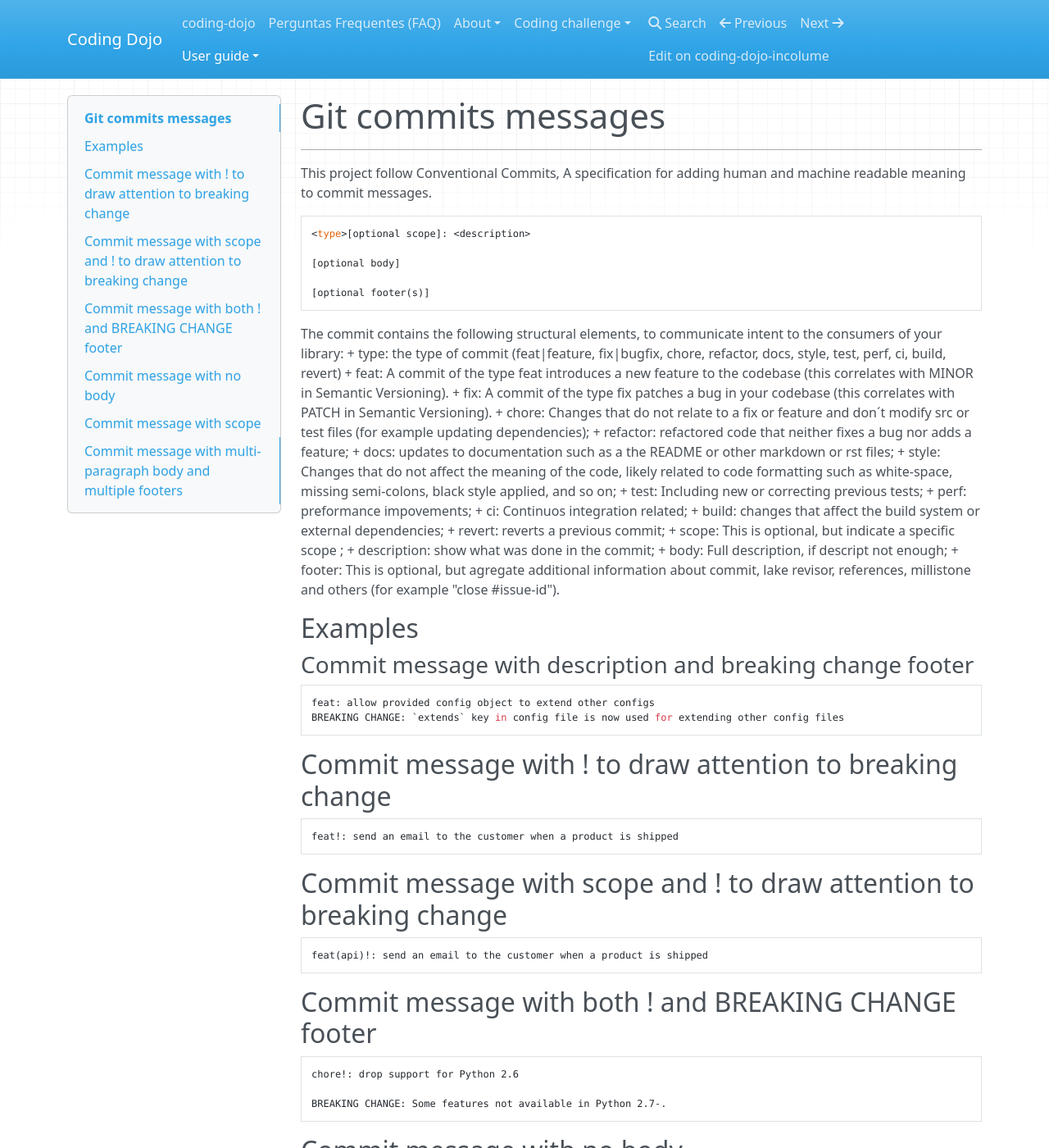
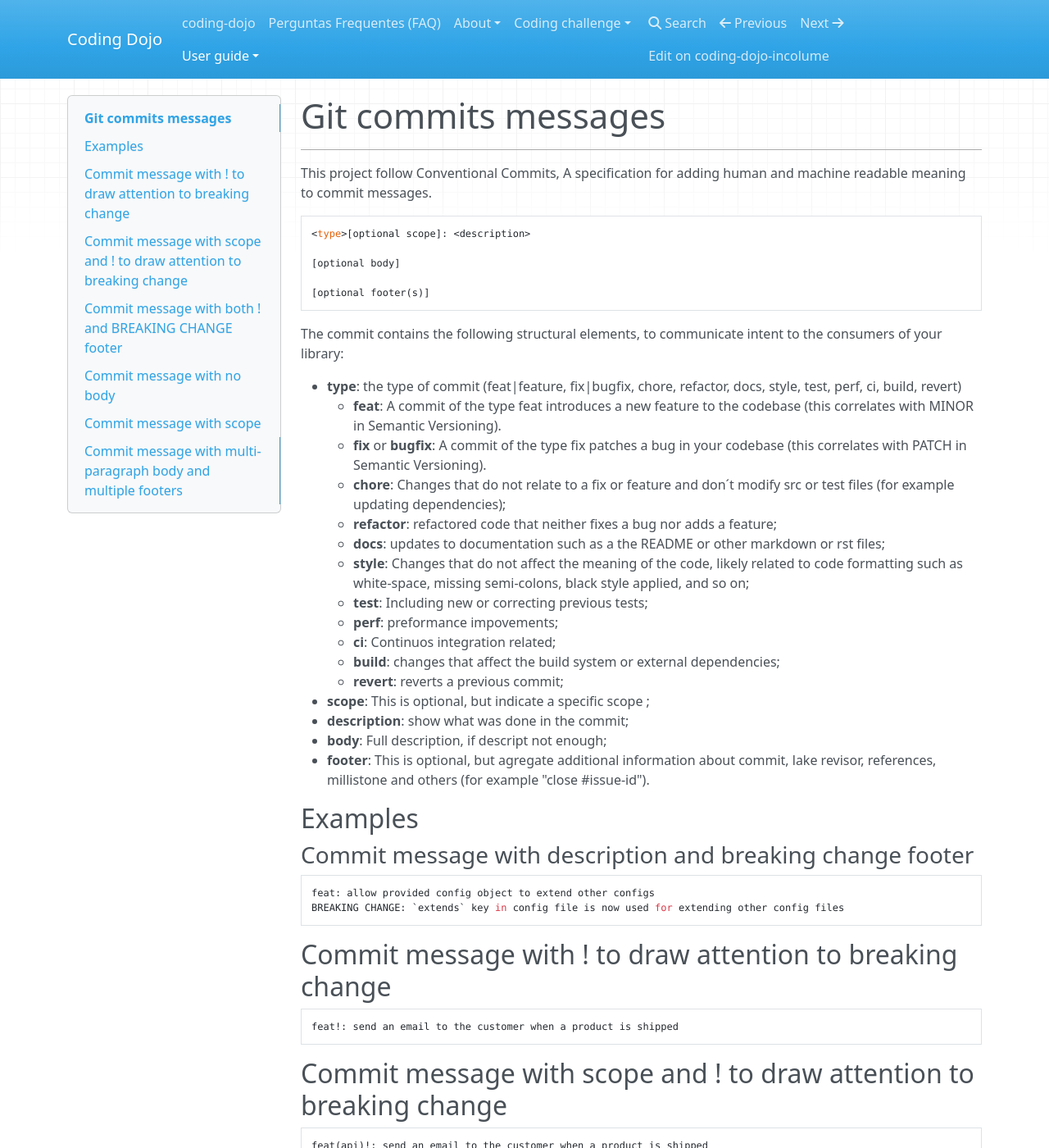
Before and after one commit to incolume-jedi/coding-dojo, an MkDocs documentation site: the page built from docs/user_guide/COVENTIONAL_COMMITS.md, in a window 1280 px wide and 1400 px high. Shown: the whole window at 82% size. Built offline with MkDocs 1.6.1, drawn with Linux system fonts in a browser that asks for light colours; nearby versions of some CDN libraries.

Commit message:
docs: #109 destaque para tipos em mensagens de git commit

````diff
--- a/docs/user_guide/COVENTIONAL_COMMITS.md
+++ b/docs/user_guide/COVENTIONAL_COMMITS.md
@@ -14,22 +14,23 @@ machine readable meaning to commit messages.
 ```
 
 The commit contains the following structural elements, to communicate intent to the consumers of your library:
-+ type: the type of commit (feat|feature, fix|bugfix, chore, refactor, docs, style, test, perf, ci, build, revert)
-    + feat: A commit of the type feat introduces a new feature to the codebase (this correlates with MINOR in Semantic Versioning).
-    + fix: A commit of the type fix patches a bug in your codebase (this correlates with PATCH in Semantic Versioning).
-    + chore: Changes that do not relate to a fix or feature and don´t modify src or test files (for example updating dependencies);
-    + refactor: refactored code that neither fixes a bug nor adds a feature;
-    + docs: updates to documentation such as a the README or other markdown or rst files;
-    + style: Changes that do not affect the meaning of the code, likely related to code formatting such as white-space, missing semi-colons, black style applied, and so on;
-    + test: Including new or correcting previous tests;
-    + perf: preformance impovements;
-    + ci: Continuos integration related;
-    + build: changes that affect the build system or external dependencies;
-    + revert: reverts a previous commit;
-+ scope: This is optional, but indicate a specific scope ;
-+ description: show what was done in the commit;
-+ body: Full description, if descript not enough;
-+ footer: This is optional, but agregate additional information about commit, lake revisor, references, millistone and others (for example "close #issue-id").
+
++ **type**: the type of commit (feat|feature, fix|bugfix, chore, refactor, docs, style, test, perf, ci, build, revert)
+    + **feat**: A commit of the type feat introduces a new feature to the codebase (this correlates with MINOR in Semantic Versioning).
+    + **fix** or **bugfix**: A commit of the type fix patches a bug in your codebase (this correlates with PATCH in Semantic Versioning).
+    + **chore**: Changes that do not relate to a fix or feature and don´t modify src or test files (for example updating dependencies);
+    + **refactor**: refactored code that neither fixes a bug nor adds a feature;
+    + **docs**: updates to documentation such as a the README or other markdown or rst files;
+    + **style**: Changes that do not affect the meaning of the code, likely related to code formatting such as white-space, missing semi-colons, black style applied, and so on;
+    + **test**: Including new or correcting previous tests;
+    + **perf**: preformance impovements;
+    + **ci**: Continuos integration related;
+    + **build**: changes that affect the build system or external dependencies;
+    + **revert**: reverts a previous commit;
++ **scope**: This is optional, but indicate a specific scope ;
++ **description**: show what was done in the commit;
++ **body**: Full description, if descript not enough;
++ **footer**: This is optional, but agregate additional information about commit, lake revisor, references, millistone and others (for example "close #issue-id").
 
 ## Examples
 ### Commit message with description and breaking change footer
````
